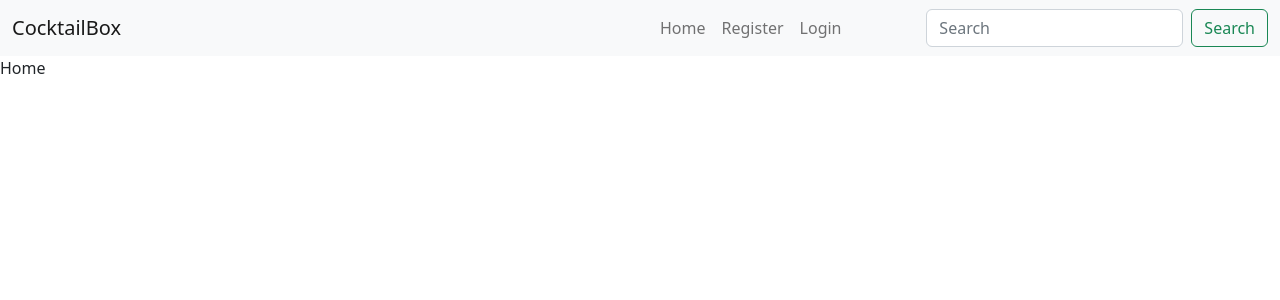
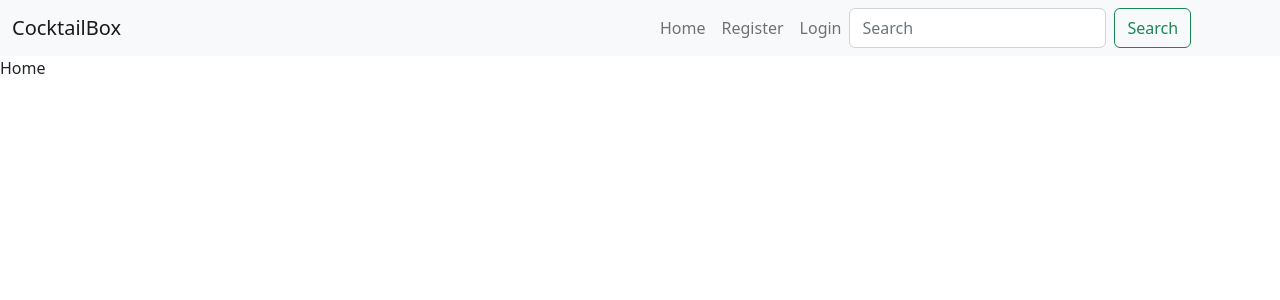
Before and after one commit to zorgness/cocktailbox-front-react, a React (Create React App) app: page / in a window 1280 px wide. Shown: the top 300 px of the page. Built offline with nearby package versions, Linux system fonts and the light colour scheme.

Commit message:
search bar

```diff
--- a/src/App.js
+++ b/src/App.js
@@ -1,3 +1,4 @@
+import React, {useState} from 'react'
 import './App.css';
 import 'bootstrap/dist/css/bootstrap.min.css';
 import {
@@ -16,10 +17,18 @@ import Favorites from './components/Favorites';
 
 function App() {
 
+  const [name, setName] = useState("")
+
+  const handleSearch = (name) => {
+    setName(name)
+  }
+
+  console.log(name)
+
   return (
 
       <div>
-        <Navigation />
+        <Navigation handleSearch={handleSearch}  />
           <BrowserRouter>
             <ScrollToTop >
               <Routes>
--- a/src/components/Home.js
+++ b/src/components/Home.js
@@ -1,4 +1,4 @@
-import React from 'react'
+import React, {useState} from 'react'
 
 const Home = () => {
 
--- a/src/components/Navigation.js
+++ b/src/components/Navigation.js
@@ -3,7 +3,7 @@ import Nav from 'react-bootstrap/Nav';
 import Navbar from 'react-bootstrap/Navbar';
 import Search from './Search';
 
-function Navigation() {
+const Navigation = ({handleSearch}) => {
   return (
     <Navbar bg="light" expand="lg">
       <Container fluid>
@@ -11,20 +11,19 @@ function Navigation() {
         <Navbar.Toggle aria-controls="navbarScroll" />
       </Container>
 
-      <Container fluid>
+      <Container>
         <Navbar.Collapse id="navbarScroll">
           <Nav
             className="me-auto my-2 my-lg-0"
-            style={{ maxHeight: '100px' }}
             navbarScroll
           >
             <Nav.Link href="/">Home</Nav.Link>
             <Nav.Link href="/register">Register</Nav.Link>
             <Nav.Link href="/login">Login</Nav.Link>
-
+            <Search handleSearch={handleSearch} />
 
           </Nav>
-          <Search />
+
         </Navbar.Collapse>
       </Container>
     </Navbar>
--- a/src/components/Search.js
+++ b/src/components/Search.js
@@ -1,18 +1,29 @@
-import React from 'react'
+import React, { useState } from 'react'
 import Button from 'react-bootstrap/Button';
 import Form from 'react-bootstrap/Form';
 
-const Search = () => {
+const Search = ({handleSearch}) => {
+
+  const [name, setName] = useState("")
+
+  const handleSubmit = (e) => {
+    e.preventDefault();
+    handleSearch(name)
+    setName("")
+  }
+
   return (
 
-      <Form className="d-flex">
+      <Form className="d-flex" onSubmit={handleSubmit}>
             <Form.Control
               type="search"
               placeholder="Search"
               className="me-2"
               aria-label="Search"
+              value={name}
+              onChange={e => setName(e.target.value)}
             />
-            <Button variant="outline-success">Search</Button>
+            <Button type="submit" variant="outline-success">Search</Button>
       </Form>
 
   )
```
Also changed, not shown: src/components/Cocktails.js (added, +9 -0 lines).
